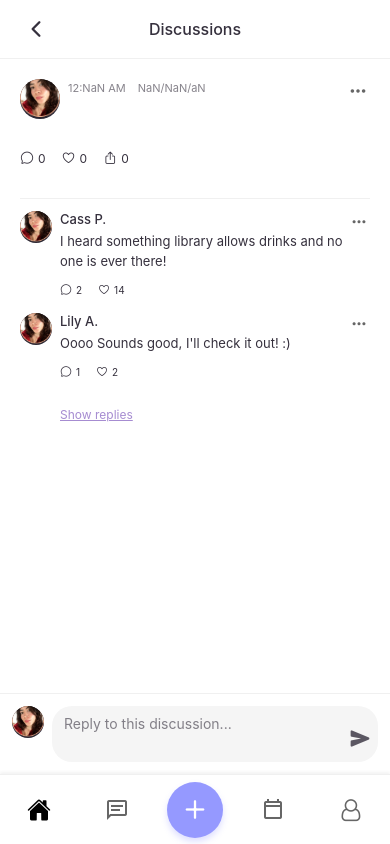
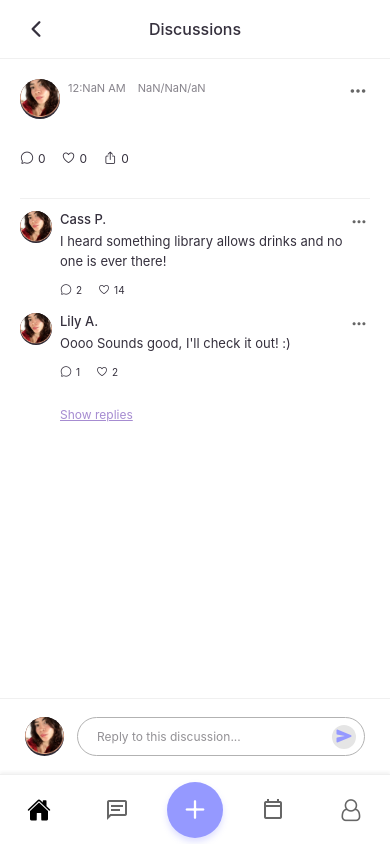
Before and after one commit to hannahwis15/quilly-social-shoutouts-pos, a React Native app: screen /DiscussionDetails in a window 390 px wide. Built offline with nearby package versions, Linux system fonts and the light colour scheme.

Commit message:
updated discussions

```diff
--- a/screens/DiscussionDetailsScreen.js
+++ b/screens/DiscussionDetailsScreen.js
@@ -18,6 +18,7 @@ const DiscussionDetailsScreen = ({ route, navigation }) => {
   const { discussion } = route.params || {};
   const [commentText, setCommentText] = useState('');
   const [showReplies, setShowReplies] = useState({});
+  const [isInputFocused, setIsInputFocused] = useState(false);
   const scrollViewRef = useRef(null);
 
   const currentUserId = 'user123'; // Replace with actual current user ID
@@ -467,7 +468,19 @@ const DiscussionDetailsScreen = ({ route, navigation }) => {
         </ScrollView>
 
         {/* Comment Input */}
-        <View style={styles.commentInputContainer}>
+        <View style={[
+          styles.commentInputContainer,
+          isInputFocused && styles.commentInputContainerFocused
+        ]}>
+          {/* Drawer handle and title when focused */}
+          {isInputFocused && (
+            <>
+              <View style={styles.drawerHandle} />
+              <Text style={styles.replyToText}>Reply to this discussion</Text>
+            </>
+          )}
+
+          <View style={styles.inputRow}>
             <Image
               source={require('../assets/images/Avatar.png')}
               style={styles.inputAvatar}
@@ -476,22 +489,29 @@ const DiscussionDetailsScreen = ({ route, navigation }) => {
               <TextInput
                 style={styles.commentInput}
                 placeholder="Reply to this discussion..."
-              placeholderTextColor={Colors.primaryMedium}
+                placeholderTextColor={isInputFocused ? '#35303D' : '#939195'}
                 value={commentText}
                 onChangeText={setCommentText}
-              multiline
+                onFocus={() => setIsInputFocused(true)}
+                onBlur={() => setIsInputFocused(false)}
+                multiline={false}
               />
               <TouchableOpacity
                 style={styles.sendButton}
                 onPress={handleCommentSubmit}
-              disabled={!commentText.trim()}
               >
+                <View style={[
+                  styles.sendIconContainer,
+                  commentText.trim() && styles.sendIconContainerActive
+                ]}>
                   <Ionicons
                     name="send"
-                size={20}
-                color={commentText.trim() ? Colors.purple : Colors.primaryLight}
+                    size={16}
+                    color={commentText.trim() ? '#FFFFFF' : '#9599FF'}
                   />
+                </View>
               </TouchableOpacity>
+            </View>
           </View>
         </View>
       </KeyboardAvoidingView>
@@ -742,38 +762,88 @@ const styles = StyleSheet.create({
     textDecorationLine: 'underline',
   },
   commentInputContainer: {
-    flexDirection: 'row',
-    padding: Spacing.md,
+    paddingHorizontal: 25,
+    paddingVertical: 18,
     borderTopWidth: 1,
     borderTopColor: Colors.grayBorder,
-    backgroundColor: Colors.white,
+    backgroundColor: 'rgba(255, 255, 255, 0.4)',
+    backdropFilter: 'blur(7.5px)',
+  },
+  commentInputContainerFocused: {
+    position: 'absolute',
+    bottom: 0,
+    left: 0,
+    right: 0,
+    height: 104,
+    backgroundColor: 'rgba(255, 255, 255, 0.8)',
+    borderTopLeftRadius: 10,
+    borderTopRightRadius: 10,
+    shadowColor: '#000',
+    shadowOffset: { width: 0, height: -1 },
+    shadowOpacity: 0.25,
+    shadowRadius: 4,
+    elevation: 5,
+    paddingTop: 5,
+  },
+  drawerHandle: {
+    width: 36,
+    height: 5,
+    backgroundColor: 'rgba(60, 60, 67, 0.3)',
+    borderRadius: 100,
+    alignSelf: 'center',
+    marginBottom: 12,
+  },
+  replyToText: {
+    fontSize: 12,
+    color: '#A0A0A0',
+    marginLeft: 5,
+    marginBottom: 12,
+    letterSpacing: -0.408,
+  },
+  inputRow: {
+    flexDirection: 'row',
+    alignItems: 'center',
   },
   inputAvatar: {
-    width: 32,
-    height: 32,
-    borderRadius: 16,
+    width: 39,
+    height: 39,
+    borderRadius: 19.5,
     backgroundColor: Colors.primary,
-    marginRight: Spacing.sm,
+    marginRight: 13,
   },
   inputWrapper: {
     flex: 1,
+    height: 39,
     flexDirection: 'row',
-    alignItems: 'flex-end',
-    backgroundColor: Colors.grayVeryLight,
+    alignItems: 'center',
+    backgroundColor: Colors.white,
     borderRadius: 20,
-    paddingLeft: Spacing.md,
-    paddingRight: Spacing.xs,
-    paddingVertical: Spacing.sm,
+    borderWidth: 0.8,
+    borderColor: '#B2B2B2',
+    paddingLeft: 19,
+    paddingRight: 8,
   },
   commentInput: {
     flex: 1,
-    ...Typography.body,
-    fontSize: 14,
-    maxHeight: 100,
-    minHeight: 20,
+    fontSize: 12,
+    color: Colors.primary,
+    height: '100%',
+    paddingVertical: 0,
   },
   sendButton: {
-    padding: Spacing.xs,
+    padding: 0,
+    marginLeft: 8,
+  },
+  sendIconContainer: {
+    width: 24,
+    height: 24,
+    borderRadius: 12,
+    backgroundColor: '#E5E5E5',
+    alignItems: 'center',
+    justifyContent: 'center',
+  },
+  sendIconContainerActive: {
+    backgroundColor: '#9599FF',
   },
 });
 
```
Lines whose indentation alone changed are shown as unchanged.
